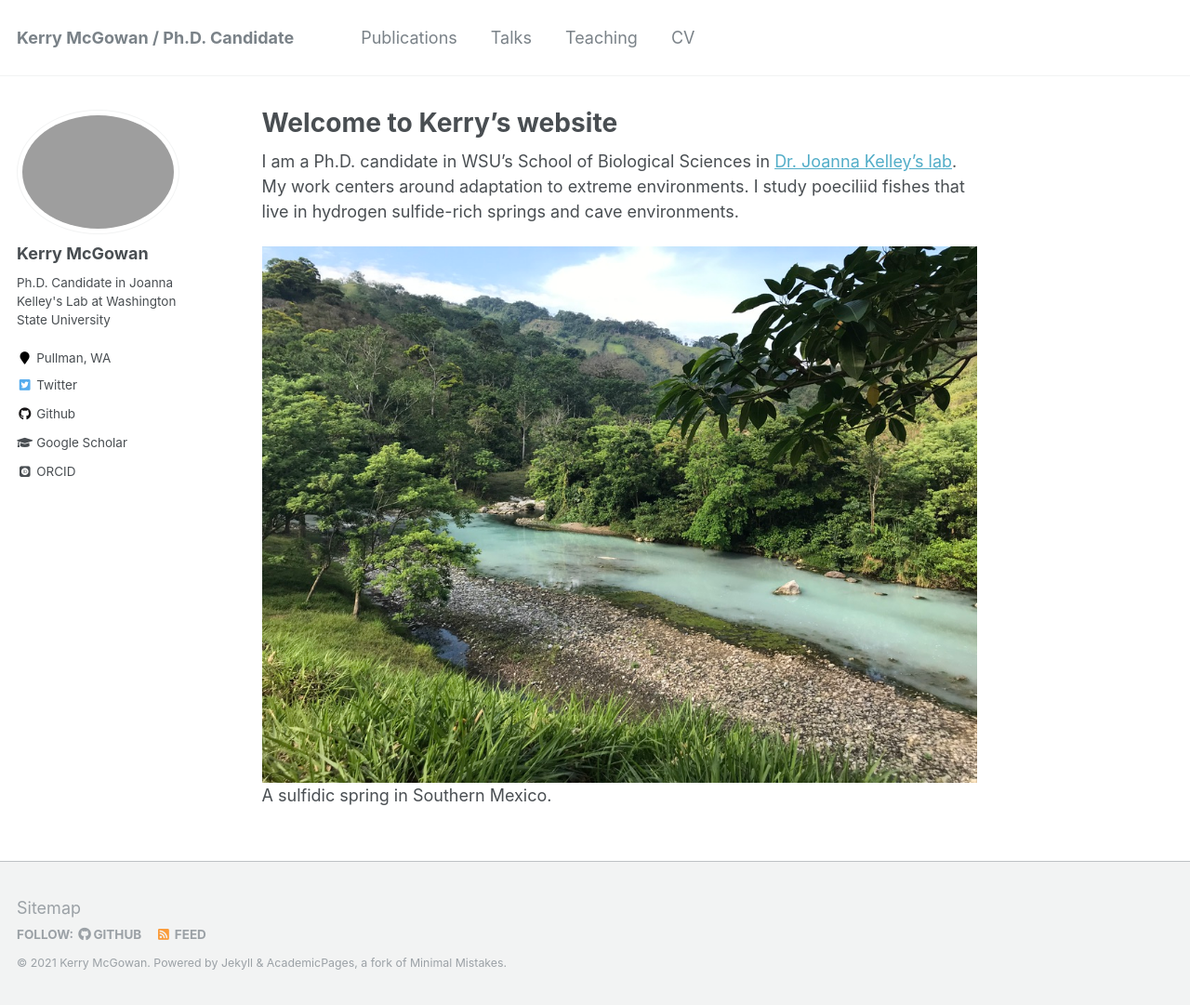
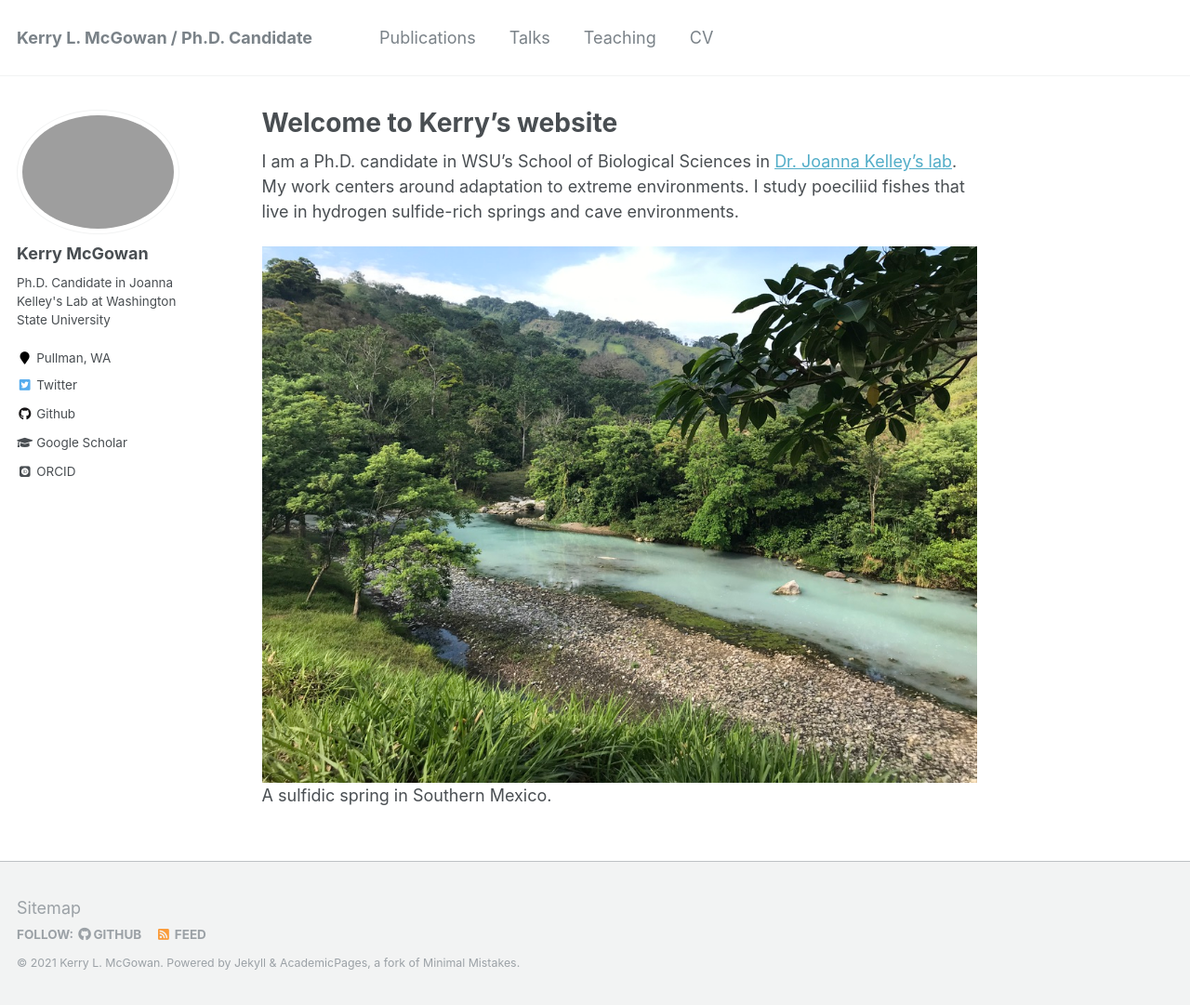
Before and after one commit to kerrymcgowan/kerrymcgowan.github.io, a Jekyll site: the page built from _pages/about.md, in a window 1280 px wide and 1081 px high. Shown: the whole window at 93% size. Built offline with Jekyll 4.4.1, drawn with Linux system fonts in a browser that asks for light colours; some web fonts are replaced.

```diff
--- a/_config.yml
+++ b/_config.yml
@@ -7,9 +7,9 @@
 
 # Site Settings
 locale                   : "en-US"
-title                    : "Kerry McGowan / Ph.D. Candidate"
+title                    : "Kerry L. McGowan / Ph.D. Candidate"
 title_separator          : "-"
-name                     : &name "Kerry McGowan"
+name                     : &name "Kerry L. McGowan"
 description              : &description "Ph.D. Candidate in Joanna Kelley's Lab at Washington State University"
 url                      : https://kerrymcgowan.github.io # the base hostname & protocol for your site e.g. "https://mmistakes.github.io"
 baseurl                  : "" # the subpath of your site, e.g. "/blog"
```
